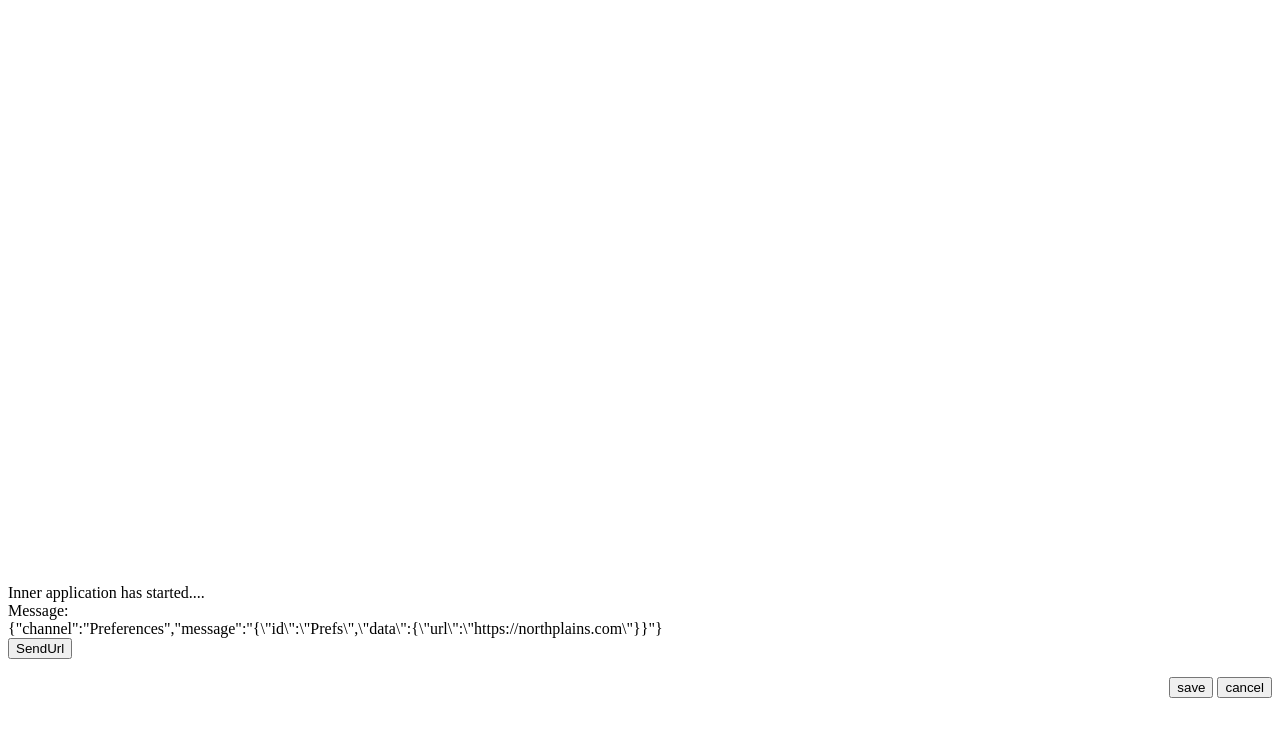
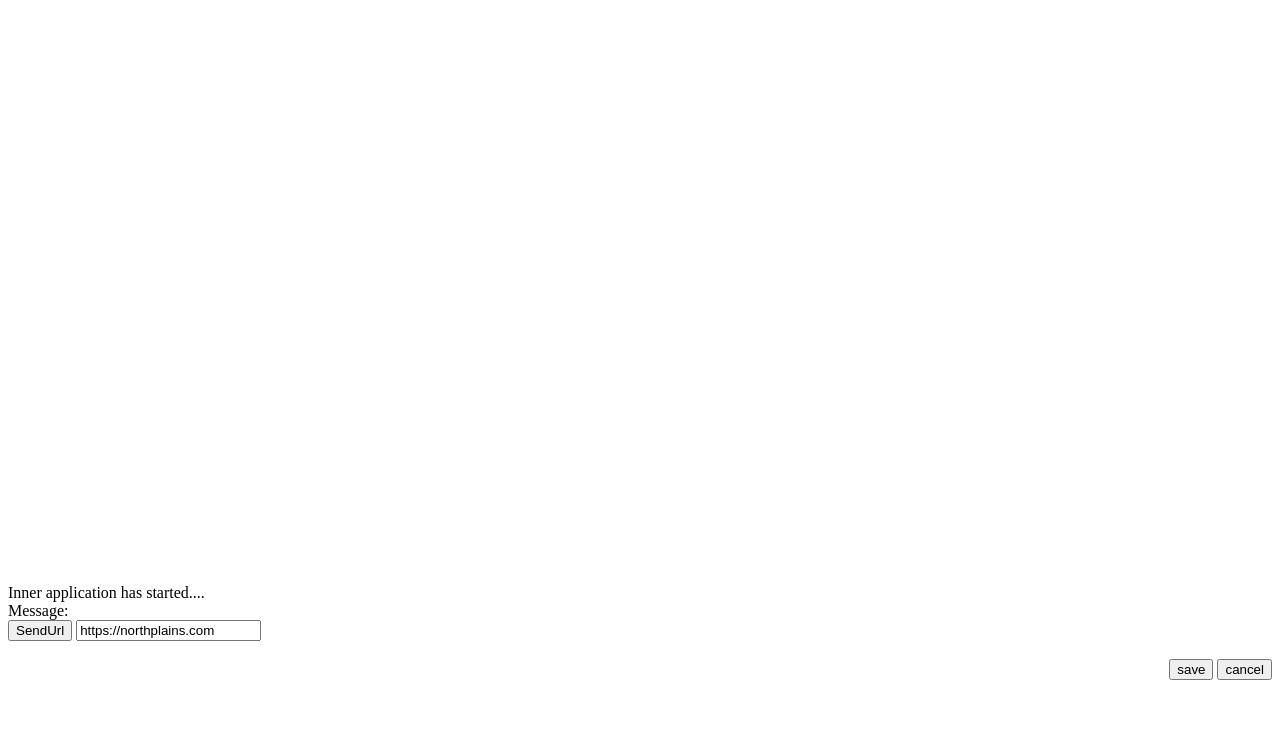
Before and after one commit to juliocampero/Test, a plain HTML site: page index.html in a window 1280 px wide. Both pictures are taken after a click on the button "SendUrl". Drawn offline with Linux system fonts and the light colour scheme.

Commit message:
Update index.html

```diff
--- a/index.html
+++ b/index.html
@@ -7,6 +7,7 @@
 		Inner application has started....<br/>
 		Message: <div id="placeholder"></div>
 		<input type="button" value="SendUrl" text="SendUrl" onclick="SendUrl()" />
+		<input id="urlToSend"type="text" value="https://northplains.com"  placeholder="Url to send.." text="SendUrl" />
 		<br/><br/>
 		<div style="text-align:right">
 			<div style="display:inline-block; height:25px; width:15%; margin: 0 auto;">
@@ -24,14 +25,14 @@
 				// Setting message object
 				var url = new Object();
 				//url.url = 'http://localhost:8090/cross/Receiver.html';
-				url.url = 'https://northplains.com';
+				url.url = document.getElementById('urlToSend').value;
 				message.id = 'Prefs';
 				message.data = url;
 
 				var txtMessage = JSON.stringify(message);
 				console.log('Sending Preferences Url: ' + txtMessage);
 				//window.top.postMessage([{channel: 'Preferences', message: txtMessage}], 'http://localhost');
-				window.top.postMessage([{channel: 'Preferences', message: txtMessage}], '*');
+				//window.top.postMessage([{channel: 'Preferences', message: txtMessage}], '*');
 			}
 
 			function SendCloseUrl(){
```
